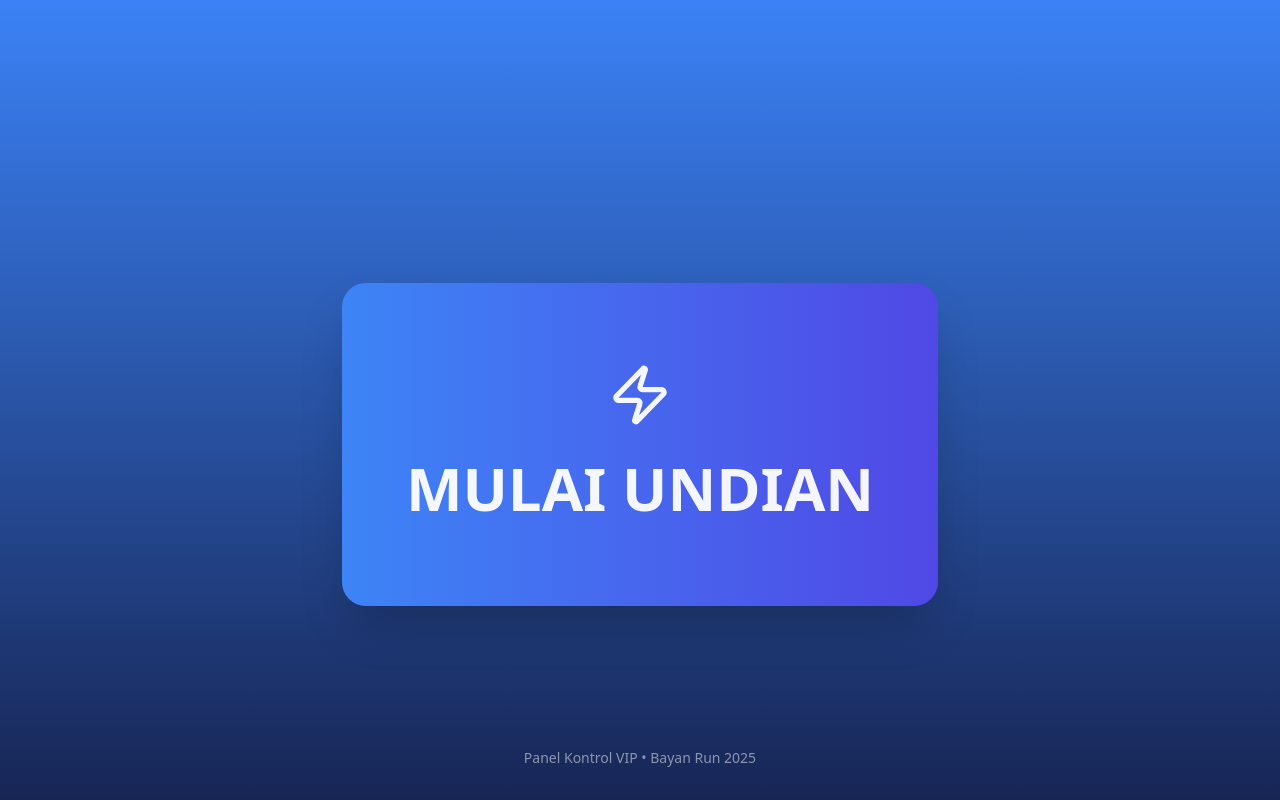
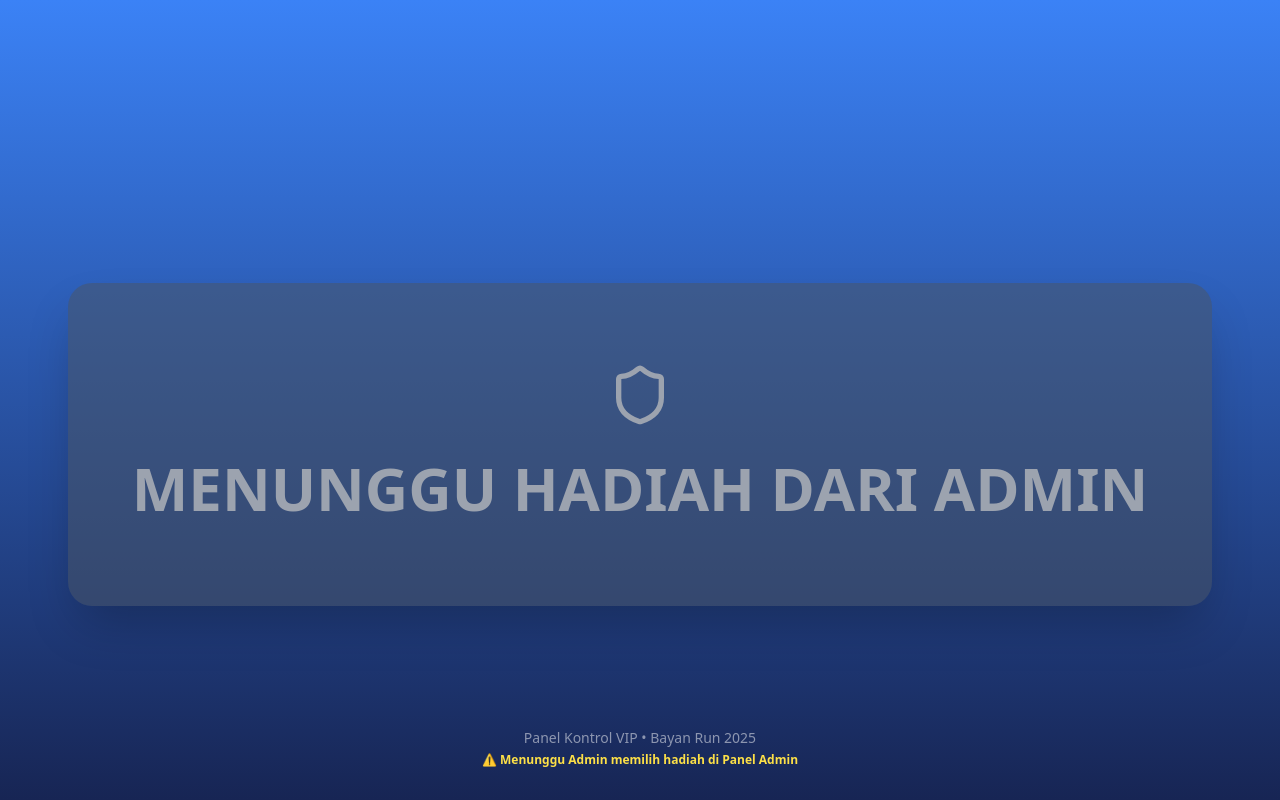
Before and after one commit to ICT-Bayan-Group/coaching-doorprize, a React (Vite) app: page /vip in a window 1280 px wide. Built offline with nearby package versions, Linux system fonts and the light colour scheme; no server answers; the database is empty.

Commit message:
fix:disable button when winners set

```diff
--- a/src/pages/VipPage.tsx
+++ b/src/pages/VipPage.tsx
@@ -103,7 +103,7 @@ const VipPage: React.FC = () => {
     if (drawingState.predeterminedWinners) {
       setPredeterminedWinners(drawingState.predeterminedWinners);
     }
-    if (drawingState.selectedPrizeId) {
+    if (drawingState.selectedPrizeId !== undefined) {
       setSelectedPrizeId(drawingState.selectedPrizeId);
     }
 
@@ -123,23 +123,10 @@ const VipPage: React.FC = () => {
     setVipControlActive(vipProcessed || drawingState.vipControlActive || false);
   }, [drawingState]);
 
-  // Auto-select first available prize
-  useEffect(() => {
-    if (!selectedPrizeId && prizes.length > 0) {
-      const availablePrize = prizes.find(prize => prize.remainingQuota > 0);
-      if (availablePrize) {
-        setSelectedPrizeId(availablePrize.id);
-        updateDrawingState({
-          selectedPrizeId: availablePrize.id
-        });
-      }
-    }
-  }, [prizes, selectedPrizeId]);
-
   // Enhanced: Draw validation
   const validateDraw = useCallback((): { isValid: boolean; message?: string } => {
     if (!selectedPrize) {
-      return { isValid: false, message: 'Silakan pilih hadiah sebelum memulai undian.' };
+      return { isValid: false, message: 'Silakan pilih hadiah dari Admin terlebih dahulu sebelum memulai undian.' };
     }
     if (selectedPrize.remainingQuota === 0) {
       return { isValid: false, message: 'Hadiah ini tidak memiliki kuota tersisa.' };
@@ -339,20 +326,28 @@ const VipPage: React.FC = () => {
     }
   }, [drawingPhase, validateDraw, generateWinners, selectedPrize, predeterminedWinners, updateDrawingState, participants, saveWinnersToDatabase, updatePrizeQuota, lastDrawSession, isProcessing]);
 
-  // Simplified: Button configuration - only start and stop (hide ready, stopping, default cases)
+  // Simplified: Button configuration - only start and stop
   const getButtonConfig = () => {
     if (isProcessing) {
       return {
+        text: 'MEMPROSES...',
+        colors: 'from-gray-500 to-gray-600',
+        disabled: true,
+        glowColor: 'from-gray-400/20 to-gray-500/20',
+        icon: <Shield className="w-16 h-16" />
       };
     }
 
     if (drawingPhase === 'generated') {
+      // Cek apakah hadiah sudah dipilih dari Admin
+      const isDisabled = !selectedPrize || !selectedPrizeId;
+
       return {
-        text: 'MULAI UNDIAN',
-        colors: 'from-blue-500 to-indigo-600 hover:from-blue-400 hover:to-indigo-500',
-        disabled: false,
+        text: isDisabled ? 'MENUNGGU HADIAH DARI ADMIN' : 'MULAI UNDIAN',
+        colors: isDisabled ? 'from-gray-500 to-gray-600' : 'from-blue-500 to-indigo-600 hover:from-blue-400 hover:to-indigo-500',
+        disabled: isDisabled,
         glowColor: 'from-blue-400/20 to-indigo-500/20',
-        icon: <Zap className="w-16 h-16" />
+        icon: isDisabled ? <Shield className="w-16 h-16" /> : <Zap className="w-16 h-16" />
       };
     } else {
       // spinning
@@ -489,7 +484,11 @@ const VipPage: React.FC = () => {
               Mode Kontrol VIP Aktif
             </p>
           )}
-
+          {!selectedPrize && !isDrawing && (
+            <p className="text-yellow-300 text-xs mt-1 font-semibold">
+              ⚠️ Menunggu Admin memilih hadiah di Panel Admin
+            </p>
+          )}
         </motion.div>
       </div>
     </div>
```
